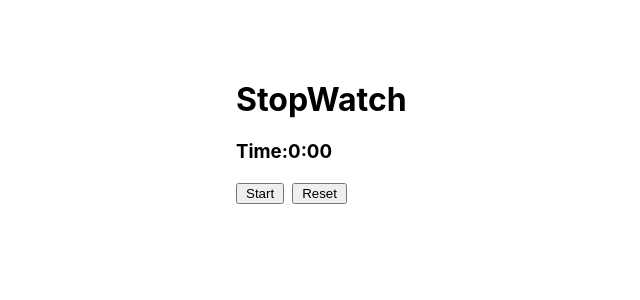
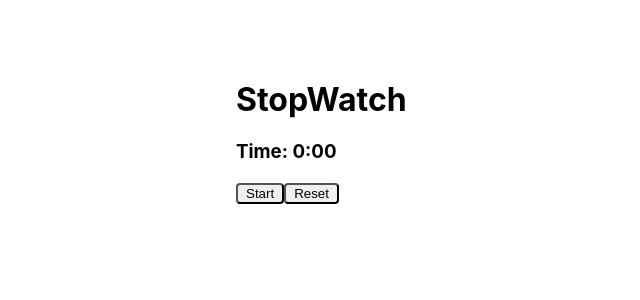
Before and after one commit to shraddhapotekar29/StopWatch, a React (Create React App) app: page / in a window 1280 px wide. Shown: the top 300 px of the page, without its empty margins (84-724 px from the left). Built offline with nearby package versions, Linux system fonts and the light colour scheme.

Commit message:
stopwatch commit

```diff
--- a/src/stopwatch/Stopwatch.jsx
+++ b/src/stopwatch/Stopwatch.jsx
@@ -29,14 +29,15 @@ const StopWatch=()=>{
 
 return(<div className={styles.mainDiv}>
 <h1>StopWatch</h1>
-<h3>Time:{formatTime(timer)}</h3>
-{!toggle?<button style={{paddingLeft:"0.5rem",paddingRight:"0.5rem",marginRight:"0.5rem"}} onClick={()=>{setToggle(true)}}>Start</button>
-:<button style={{paddingLeft:"0.5rem",paddingRight:"0.5rem",marginRight:"0.5rem"}} onClick={()=>{setToggle(false)}}>Stop</button>
+<h3>Time: {formatTime(timer)}</h3>
+{!toggle?<button style={{paddingLeft:"0.5rem",paddingRight:"0.5rem",borderRadius:"4px"}} onClick={()=>{setToggle(true)}}>Start</button>
+:<button style={{paddingLeft:"0.5rem",paddingRight:"0.5rem",borderRadius:"4px"}} onClick={()=>{setToggle(false)}}>Stop</button>
 }
-<button style={{paddingLeft:"0.5rem",paddingRight:"0.5rem"}} onClick={()=>{
+<button style={{paddingLeft:"0.5rem",paddingRight:"0.5rem",borderRadius:"4px"}} onClick={()=>{
     setToggle(false);
-    setTimer(0)
+    setTimer(0);
 }}>Reset</button>
+
 </div>)
 }
 export default StopWatch;
```
